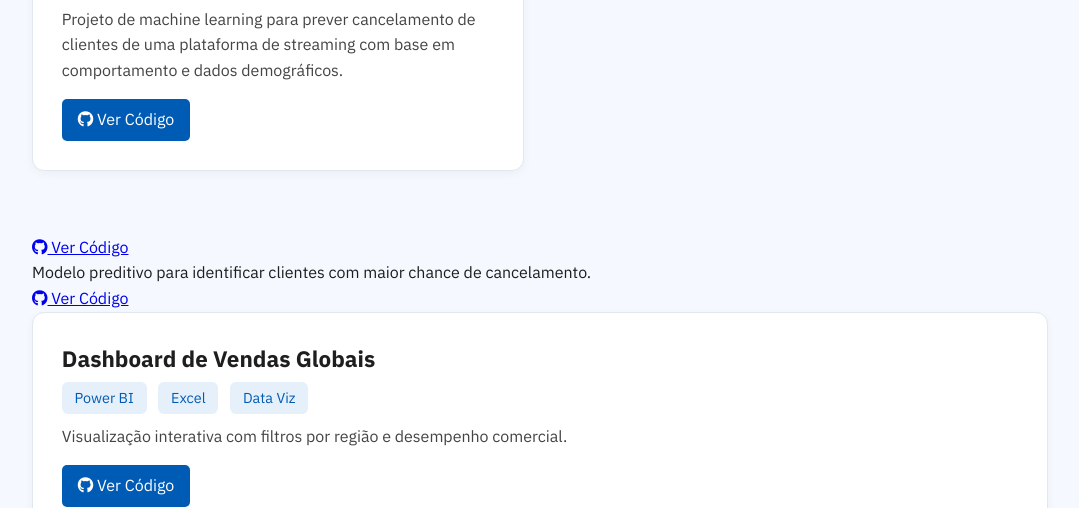
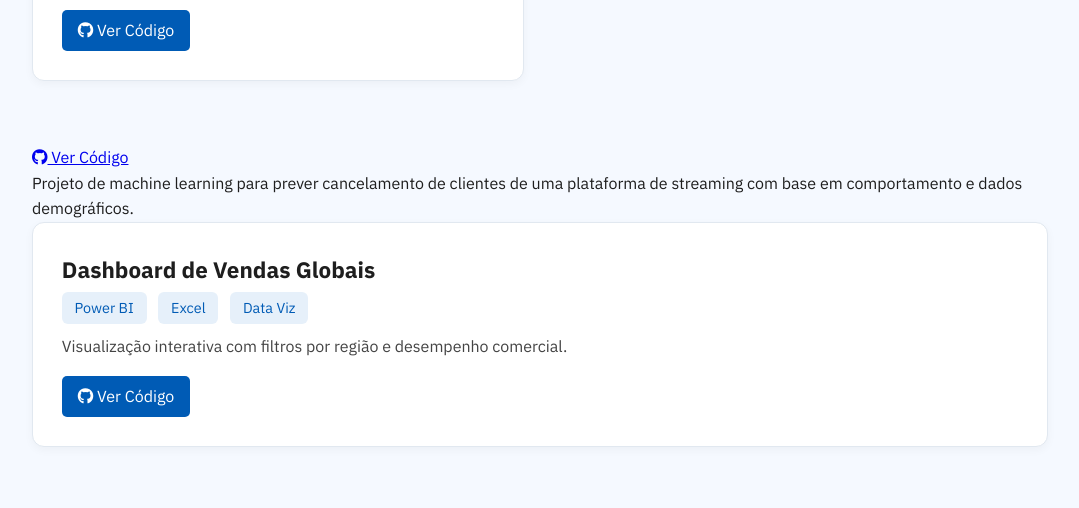
Before and after one commit to martinez-ie/landing-page-responsiva, a plain HTML site: page index.html in a window 1280 px wide. Shown: the part 1371-1879 px from the top of the page, without its empty margins (100-1179 px from the left). Drawn offline with Linux system fonts and the light colour scheme.

Commit message:
Update index.html

```diff
--- a/index.html
+++ b/index.html
@@ -197,14 +197,17 @@
     <span>Scikit-learn</span>
     <span>Jupyter</span>
   </div>
+
+  <a href="https://github.com/martinez-ie/python_previsaoChurn" target="_blank" class="lang-btn" data-pt="Ver Código" data-en="View Code"><i class="fab fa-github"></i> Ver Código</a>
+</div>
   <p data-pt="Projeto de machine learning para prever cancelamento de clientes de uma plataforma de streaming com base em comportamento e dados demográficos." data-en="Machine learning project to predict customer churn on a streaming platform using behavioral and demographic data.">Projeto de machine learning para prever cancelamento de clientes de uma plataforma de streaming com base em comportamento e dados demográficos.</p>
   <a href="https://github.com/martinez-ie/python_previsaoChurn" target="_blank" class="lang-btn" data-pt="Ver Código" data-en="View Code"><i class="fab fa-github"></i> Ver Código</a>
 </div>
   <p data-pt="Projeto de machine learning para prever cancelamento de clientes de uma plataforma de streaming com base em comportamento e dados demográficos." data-en="Machine learning project to predict customer churn on a streaming platform using behavioral and demographic data.">Projeto de machine learning para prever cancelamento de clientes de uma plataforma de streaming com base em comportamento e dados demográficos.</p>
-  <a href="https://github.com/martinez-ie/python_previsaoChurn" class="lang-btn" data-pt="Ver Código" data-en="View Code"><i class="fab fa-github"></i> Ver Código</a>
+
 </div>
-      <p data-pt="Modelo preditivo para identificar clientes com maior chance de cancelamento." data-en="Predictive model to identify customers most likely to churn.">Modelo preditivo para identificar clientes com maior chance de cancelamento.</p>
-      <a href="#" class="lang-btn" data-pt="Ver Código" data-en="View Code"><i class="fab fa-github"></i> Ver Código</a>
+
+
     </div>
 
     <div class="projeto-card">
```
